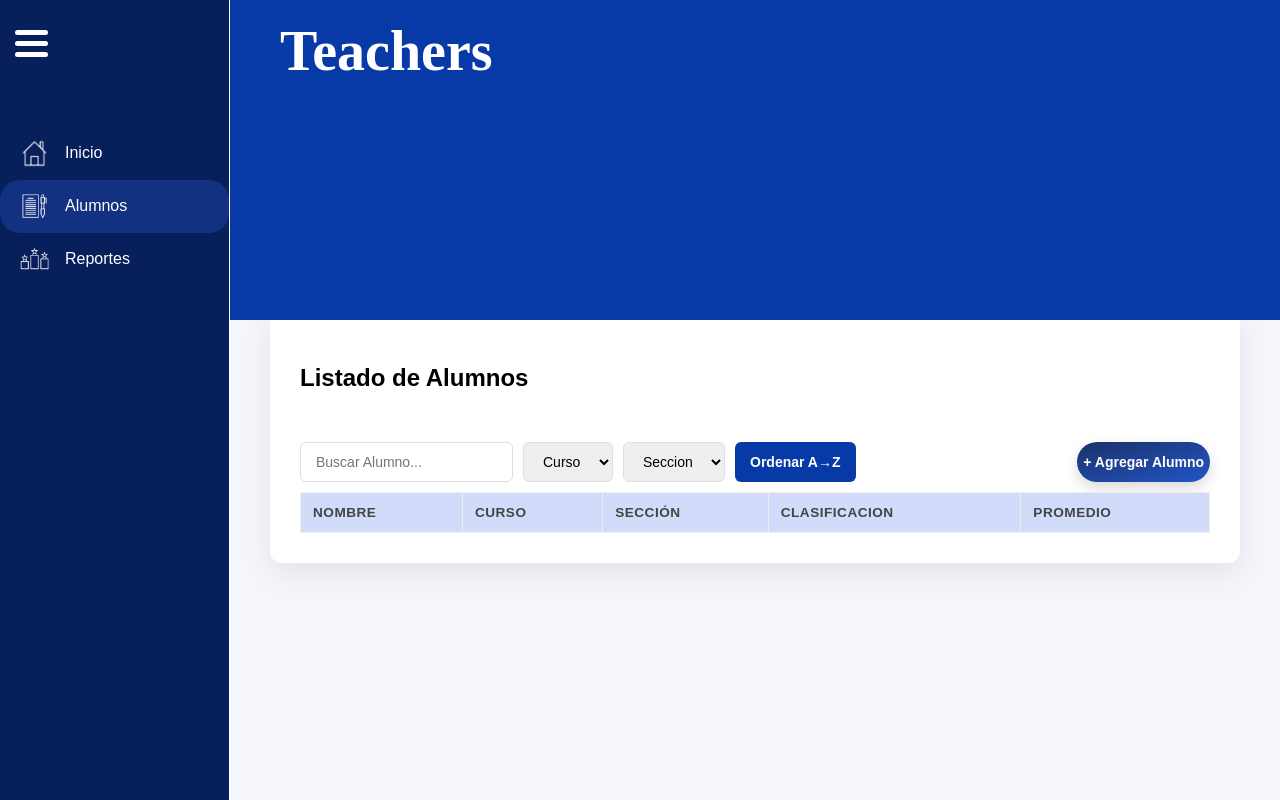
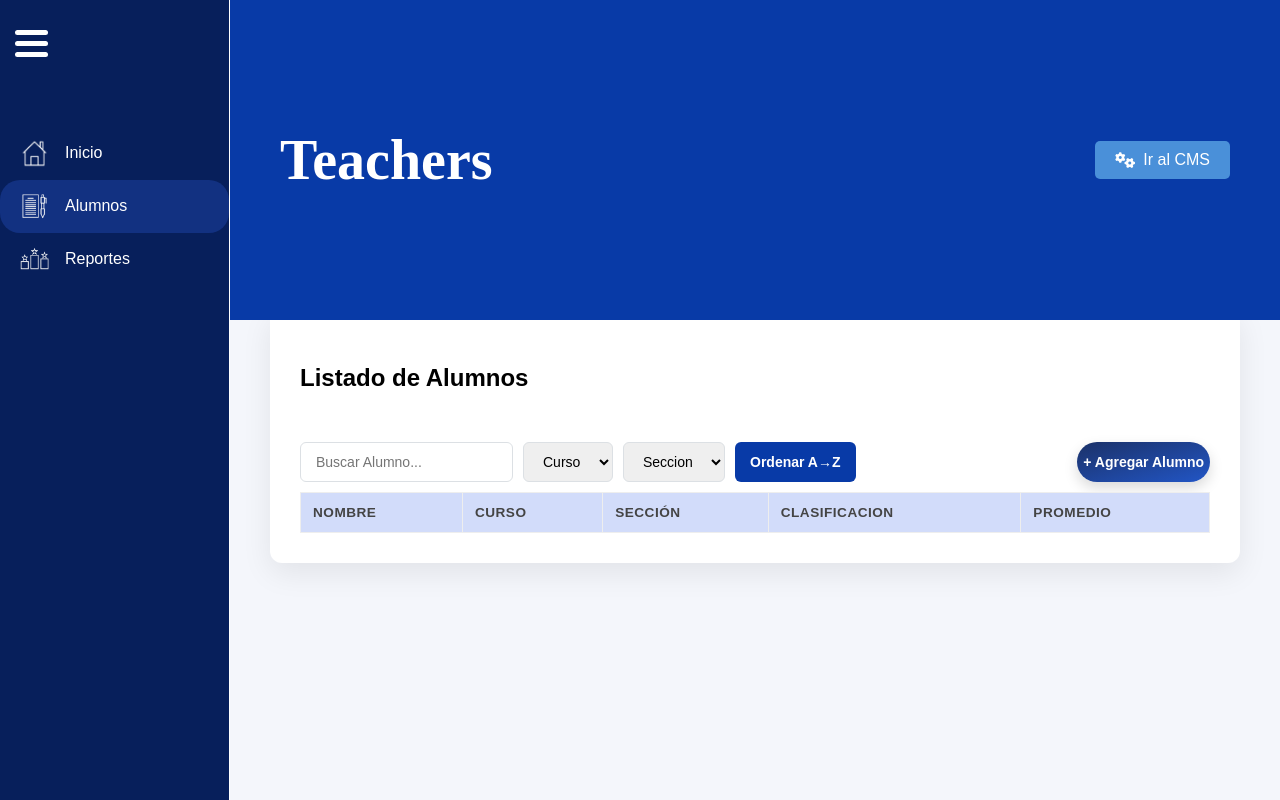
Before and after one commit to pip3-00/POLI-API, a website: page Profesores/index.html in a window 1280 px wide. Drawn offline with Linux system fonts and the light colour scheme.

Commit message:
update archivos

```diff
--- a/Profesores/colors.css
+++ b/Profesores/colors.css
@@ -1547,3 +1547,28 @@ SCROLL LISTA EXCELENCIA
     scrollbar-width: thin;
     scrollbar-color: #0F64CC #f1f5f9;
 }
+
+/* boton   para volver */
+
+
+        .header {
+            display: flex;
+            justify-content: space-between;
+            align-items: center;
+        }
+        .btn-cms {
+            background: #4a90d9;
+            color: white;
+            padding: 10px 20px;
+            border-radius: 5px;
+            text-decoration: none;
+            font-weight: 500;
+            transition: background 0.3s;
+            display: inline-flex;
+            align-items: center;
+            gap: 8px;
+        }
+        .btn-cms:hover {
+            background: #357abd;
+            color: white;
+        }
--- a/Profesores/index.html
+++ b/Profesores/index.html
@@ -5,7 +5,8 @@
     <meta name="viewport" content="width=device-width, initial-scale=1.0">
     <title>Teachers</title>
     <link rel="stylesheet" href="colors.css">
-
+    <!-- Font Awesome -->
+    <link rel="stylesheet" href="https://cdnjs.cloudflare.com/ajax/libs/font-awesome/6.0.0/css/all.min.css">
 </head>
 <body>
 
@@ -42,6 +43,9 @@
         <main class="main-content">
             <header class="header">
                 <h1>Teachers</h1>
+                <a href="../admin/admin.html" class="btn-cms">
+                    <i class="fas fa-cogs"></i> Ir al CMS
+                </a>
             </header>
 
             <section class="content-area vista active" id="vista-alumnos">
--- a/config.js
+++ b/config.js
@@ -4,10 +4,10 @@
  */
 
 // ⚙️ CONFIGURACIÓN DE RED - URL del API en producción
-// NOTA: Para GitHub Pages, el API debe estar en un servidor externo
-// Si el backend no está disponible, los features que dependen de él no funcionarán
+// NOTA: Para desarrollo local, usar http://127.0.0.1:8000
+// Para producción, cambiar a la URL del servidor deployed
 
-const API_URL = "https://tu-servidor-api-production.com";
+const API_URL = "http://127.0.0.1:8000";
 
 // Configuración global del aplicativo
 const CONFIG = {
```
Also changed, not shown: js/login.js (+6 -6 lines).
